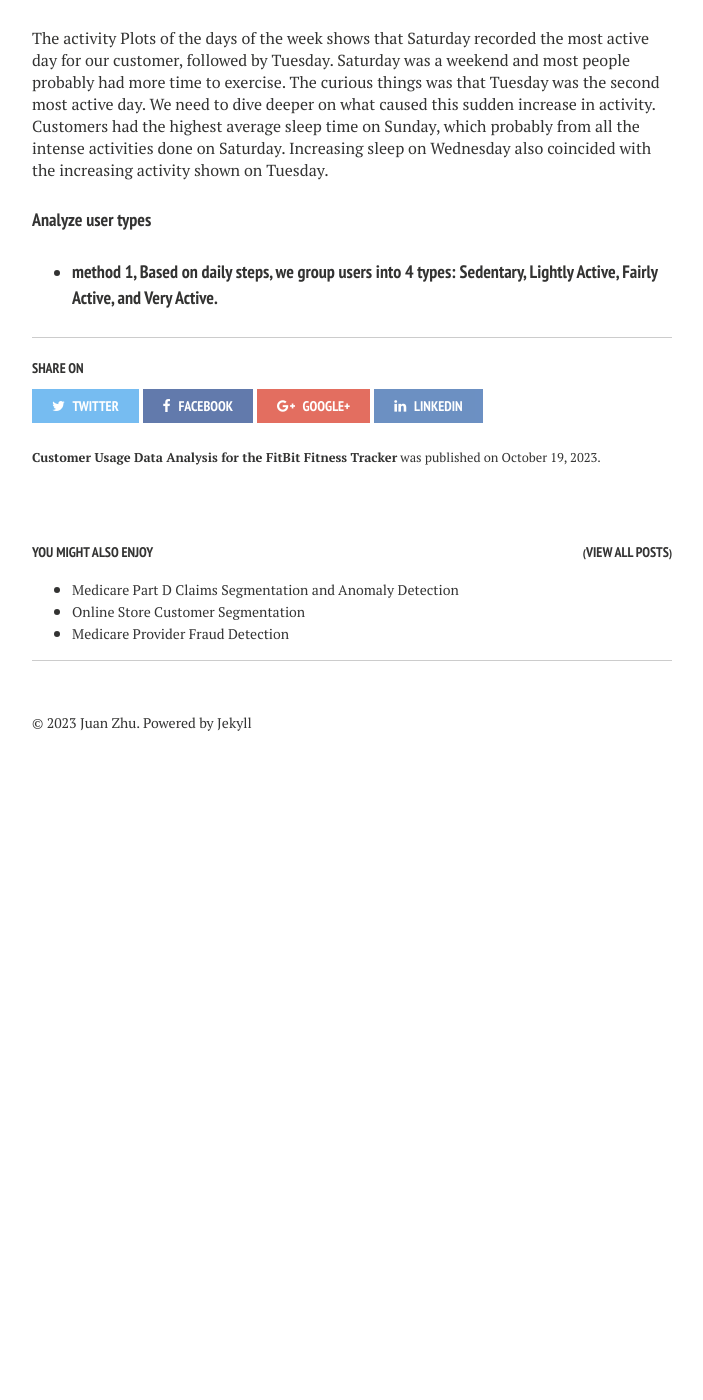
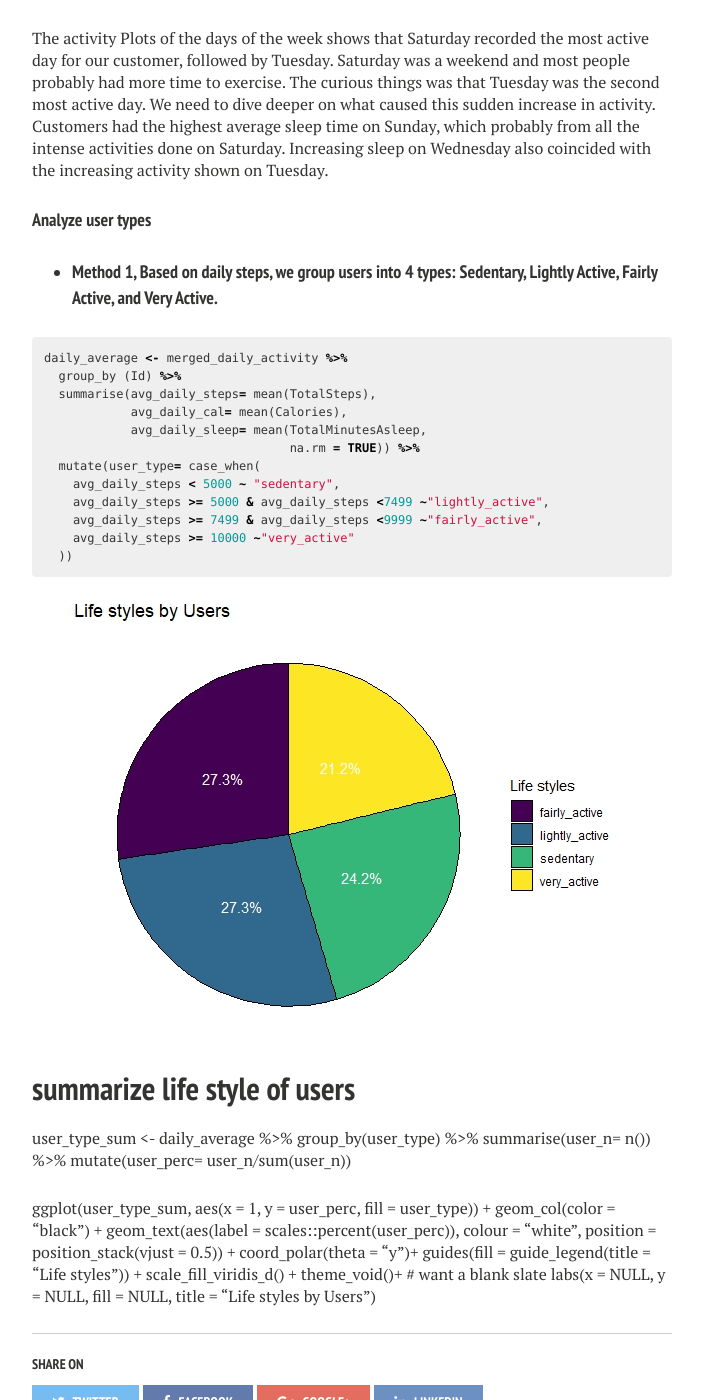
Before and after one commit to Janzhuj/janzhuj.github.io, a Jekyll site: the page built from _posts/2023-10-19-Customer-Usage-Data-Analysis-for-the-FitBit-Fitness-Tracker.md, in a window 1280 px wide and 1400 px high, scrolled down 7367 px. Shown: the whole window, without its empty margins (288-991 px from the left). Built offline with Jekyll 4.4.1, drawn with Linux system fonts in a browser that asks for light colours; nearby versions of some CDN libraries; library files that are not in the unit come from our copies; comment, search, counter and statistics services are not loaded; before the commit the page ends 8148 px from its top, so only the background shows below that.

Commit message:
Update 2023-10-19-Customer-Usage-Data-Analysis-for-the-FitBit-Fitness-Tracker.md

```diff
--- a/_posts/2023-10-19-Customer-Usage-Data-Analysis-for-the-FitBit-Fitness-Tracker.md
+++ b/_posts/2023-10-19-Customer-Usage-Data-Analysis-for-the-FitBit-Fitness-Tracker.md
@@ -225,4 +225,35 @@ grid.arrange(plt2_grob)
 The activity Plots of the days of the week shows that Saturday recorded the most active day for our customer, followed by Tuesday. Saturday was a weekend and most people probably had more time to exercise. The curious things was that Tuesday was the second most active day. We need to dive deeper on what caused this sudden increase in activity. Customers had the highest average sleep time on Sunday, which probably from all the intense activities done on Saturday. Increasing sleep on Wednesday also coincided with the increasing activity shown on Tuesday.
 
 #### Analyze user types
-* ####  method 1, Based on daily steps, we group users into 4 types: Sedentary, Lightly Active, Fairly Active, and Very Active.
+* ####  Method 1, Based on daily steps, we group users into 4 types: Sedentary, Lightly Active, Fairly Active, and Very Active.
+
+{% highlight r %}
+daily_average <- merged_daily_activity %>%
+  group_by (Id) %>%
+  summarise(avg_daily_steps= mean(TotalSteps),
+            avg_daily_cal= mean(Calories),
+            avg_daily_sleep= mean(TotalMinutesAsleep,
+                                  na.rm = TRUE)) %>%
+  mutate(user_type= case_when(
+    avg_daily_steps < 5000 ~ "sedentary",
+    avg_daily_steps >= 5000 & avg_daily_steps <7499 ~"lightly_active",
+    avg_daily_steps >= 7499 & avg_daily_steps <9999 ~"fairly_active",
+    avg_daily_steps >= 10000 ~"very_active"
+  ))
+{% endhighlight %}
+
+![Rplot-4](/figs/2023-10-19-FitBit-Fitness-Tracker/Rplot-4.jpeg)
+# summarize life style of users
+user_type_sum <- daily_average %>%
+  group_by(user_type) %>%
+  summarise(user_n= n()) %>%
+  mutate(user_perc= user_n/sum(user_n))
+
+ggplot(user_type_sum, aes(x = 1, y = user_perc, fill = user_type)) +
+  geom_col(color = "black") +
+  geom_text(aes(label = scales::percent(user_perc)), colour = "white", position = position_stack(vjust = 0.5))  +
+  coord_polar(theta = "y")+
+  guides(fill = guide_legend(title = "Life styles")) +
+  scale_fill_viridis_d() +
+  theme_void()+    # want a blank slate
+  labs(x = NULL, y = NULL, fill = NULL, title = "Life styles by Users")
```
